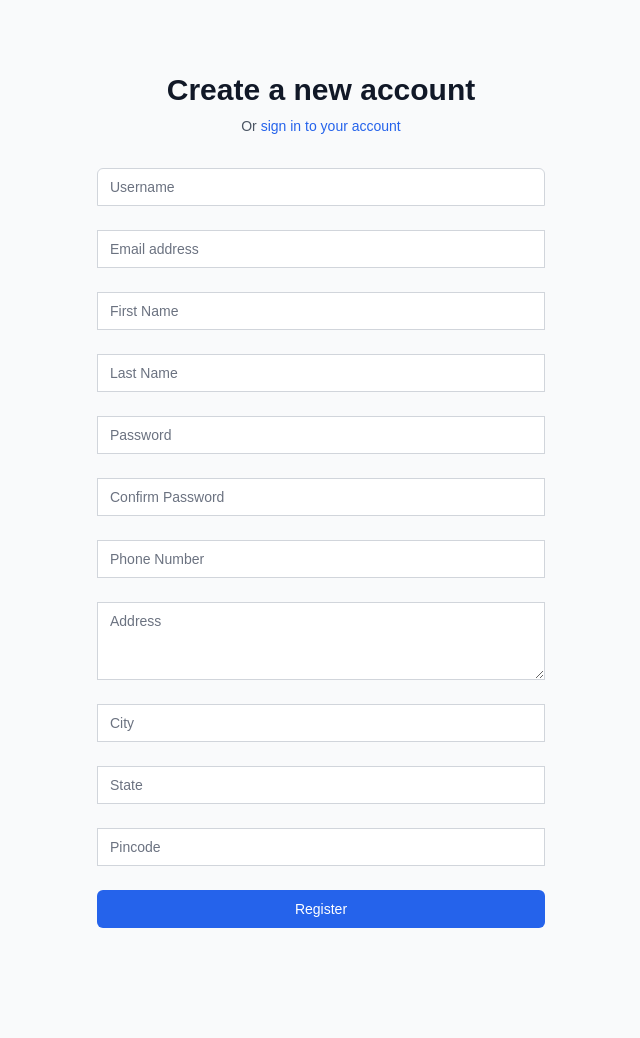
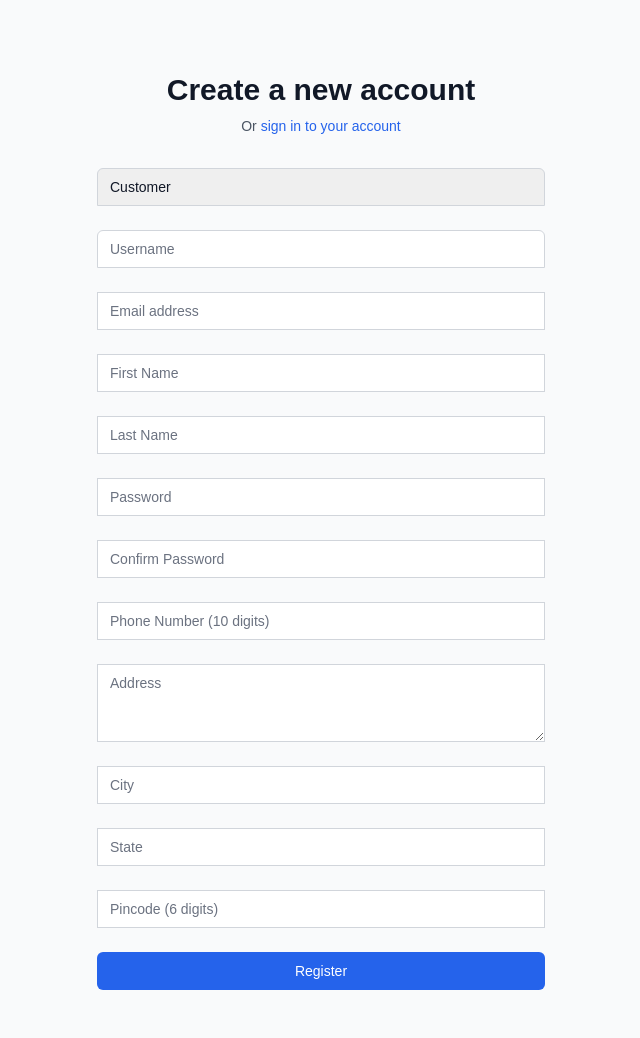
Before and after one commit to SASIDEVIvenaram/FLIPKART-ROBOTIC-CHALLENGE_SEC, a Django app: page /register/ in a window 1280 px wide. Shown: the whole page, without its empty margins (319-959 px from the left). Before the commit the page ends 928 px from the top, so only its background shows below. Run offline with Django 4.2, Linux system fonts and the light colour scheme.

Commit message:
Refactor templates and views, update user registration

```diff
--- a/flipkart/flipkart_app/templates/flipkart_app/base.html
+++ b/flipkart/flipkart_app/templates/flipkart_app/base.html
@@ -88,7 +88,7 @@
                 <!-- Navigation Links -->
                 <div class="hidden md:flex items-center space-x-6">
                     {% if user.is_authenticated %}
-                        <a href="{% url 'profile' %}" class="nav-link text-gray-700 hover:text-indigo-600">Dashboard</a>
+                        <a href="{% url 'home' %}" class="nav-link text-gray-700 hover:text-indigo-600">Dashboard</a>
                         <a href="{% url 'cart' %}" class="relative nav-link text-gray-700 hover:text-indigo-600 group">
                             <i class="fas fa-shopping-cart"></i>
                             <span class="absolute -top-2 -right-2 bg-indigo-600 text-white rounded-full w-5 h-5 flex items-center justify-center text-xs group-hover:bg-indigo-700 transition-colors duration-300">{{ user.cart.items.count }}</span>
--- a/flipkart/flipkart_app/templates/flipkart_app/order_confirmation.html
+++ b/flipkart/flipkart_app/templates/flipkart_app/order_confirmation.html
@@ -1,4 +1,4 @@
-{% extends 'base.html' %}
+{% extends 'flipkart_app/base.html' %}
 
 {% block title %}Order Confirmation - FlipIQ{% endblock %}
 
--- a/flipkart/flipkart_app/templates/flipkart_app/order_history.html
+++ b/flipkart/flipkart_app/templates/flipkart_app/order_history.html
@@ -1,4 +1,4 @@
-{% extends 'base.html' %}
+{% extends 'flipkart_app/base.html' %}
 
 {% block title %}Order History - FlipIQ{% endblock %}
 
--- a/flipkart/flipkart_app/templates/flipkart_app/register.html
+++ b/flipkart/flipkart_app/templates/flipkart_app/register.html
@@ -25,6 +25,16 @@
             <!-- Registration Form -->
             <form class="mt-8 space-y-6" action="{% url 'register' %}" method="POST">
                 {% csrf_token %}
+
+                <!-- User Type -->
+                <div>
+                    <label for="user_type" class="sr-only">User Type</label>
+                    <select id="user_type" name="user_type" required
+                            class="appearance-none rounded-none relative block w-full px-3 py-2 border border-gray-300 placeholder-gray-500 text-gray-900 rounded-t-md focus:outline-none focus:ring-blue-500 focus:border-blue-500 focus:z-10 sm:text-sm">
+                        <option value="customer">Customer</option>
+                        <option value="seller">Seller</option>
+                    </select>
+                </div>
 
                 <!-- Username -->
                 <div>
@@ -61,7 +71,7 @@
                 <!-- Password -->
                 <div>
                     <label for="password" class="sr-only">Password</label>
-                    <input id="password" name="password" type="password" required
+                    <input id="password" name="password" type="password" required minlength="8"
                            class="appearance-none rounded-none relative block w-full px-3 py-2 border border-gray-300 placeholder-gray-500 text-gray-900 focus:outline-none focus:ring-blue-500 focus:border-blue-500 focus:z-10 sm:text-sm"
                            placeholder="Password">
                 </div>
@@ -69,7 +79,7 @@
                 <!-- Confirm Password -->
                 <div>
                     <label for="confirm_password" class="sr-only">Confirm Password</label>
-                    <input id="confirm_password" name="confirm_password" type="password" required
+                    <input id="confirm_password" name="confirm_password" type="password" required minlength="8"
                            class="appearance-none rounded-none relative block w-full px-3 py-2 border border-gray-300 placeholder-gray-500 text-gray-900 focus:outline-none focus:ring-blue-500 focus:border-blue-500 focus:z-10 sm:text-sm"
                            placeholder="Confirm Password">
                 </div>
@@ -77,15 +87,16 @@
                 <!-- Phone Number -->
                 <div>
                     <label for="phone_number" class="sr-only">Phone Number</label>
-                    <input id="phone_number" name="phone_number" type="text"
+                    <input id="phone_number" name="phone_number" type="tel" required
+                           pattern="[0-9]{10}"
                            class="appearance-none rounded-none relative block w-full px-3 py-2 border border-gray-300 placeholder-gray-500 text-gray-900 focus:outline-none focus:ring-blue-500 focus:border-blue-500 focus:z-10 sm:text-sm"
-                           placeholder="Phone Number">
+                           placeholder="Phone Number (10 digits)">
                 </div>
 
                 <!-- Address -->
                 <div>
                     <label for="address" class="sr-only">Address</label>
-                    <textarea id="address" name="address" rows="3"
+                    <textarea id="address" name="address" rows="3" required
                               class="appearance-none rounded-none relative block w-full px-3 py-2 border border-gray-300 placeholder-gray-500 text-gray-900 focus:outline-none focus:ring-blue-500 focus:border-blue-500 focus:z-10 sm:text-sm"
                               placeholder="Address"></textarea>
                 </div>
@@ -93,7 +104,7 @@
                 <!-- City -->
                 <div>
                     <label for="city" class="sr-only">City</label>
-                    <input id="city" name="city" type="text"
+                    <input id="city" name="city" type="text" required
                            class="appearance-none rounded-none relative block w-full px-3 py-2 border border-gray-300 placeholder-gray-500 text-gray-900 focus:outline-none focus:ring-blue-500 focus:border-blue-500 focus:z-10 sm:text-sm"
                            placeholder="City">
                 </div>
@@ -101,7 +112,7 @@
                 <!-- State -->
                 <div>
                     <label for="state" class="sr-only">State</label>
-                    <input id="state" name="state" type="text"
+                    <input id="state" name="state" type="text" required
                            class="appearance-none rounded-none relative block w-full px-3 py-2 border border-gray-300 placeholder-gray-500 text-gray-900 focus:outline-none focus:ring-blue-500 focus:border-blue-500 focus:z-10 sm:text-sm"
                            placeholder="State">
                 </div>
@@ -109,9 +120,9 @@
                 <!-- Pincode -->
                 <div>
                     <label for="pincode" class="sr-only">Pincode</label>
-                    <input id="pincode" name="pincode" type="text"
+                    <input id="pincode" name="pincode" type="text" required minlength="6" maxlength="6"
                            class="appearance-none rounded-none relative block w-full px-3 py-2 border border-gray-300 placeholder-gray-500 text-gray-900 focus:outline-none focus:ring-blue-500 focus:border-blue-500 focus:z-10 sm:text-sm"
-                           placeholder="Pincode">
+                           placeholder="Pincode (6 digits)">
                 </div>
 
                 <!-- Display error messages, if any -->
--- a/flipkart/flipkart_app/templates/flipkart_app/user_profile.html
+++ b/flipkart/flipkart_app/templates/flipkart_app/user_profile.html
@@ -123,7 +123,7 @@
                         <div class="border-b last:border-b-0 py-3">
                             <div class="flex justify-between">
                                 <span class="font-medium">Order #{{ order.id }}</span>
-                                <span class="text-sm {{ order.status == 'delivered' ? 'text-green-500' : 'text-blue-500' }}">
+                                <span class="text-sm {% if order.status == 'delivered' %}text-green-500{% else %}text-blue-500{% endif %}">
                                     {{ order.status|title }}
                                 </span>
                             </div>
--- a/flipkart/flipkart_app/views.py
+++ b/flipkart/flipkart_app/views.py
@@ -4,9 +4,7 @@ from django.contrib import messages
 from django.db.models import Q
 from django.contrib.auth import login, logout, authenticate
 from django.views.generic import ListView, DetailView
-from .models import Product, Category, Cart, CartItem, Order, OrderItem, Review, Seller, WishlistItem, UserProfile
-from django.contrib.auth.models import User
-from .models import User
+from .models import Product, Category, Cart, CartItem, Order, OrderItem, Review, Seller, WishlistItem, UserProfile, User
 
 
 # Home Page (Product List)
@@ -47,7 +45,7 @@ class ProductDetailView(DetailView):
         return context
 
 
-# User Registration View (updated with additional fields)
+# User Registration View
 def user_register(request):
     if request.method == 'POST':
         username = request.POST.get('username')
@@ -61,6 +59,7 @@ def user_register(request):
         city = request.POST.get('city')
         state = request.POST.get('state')
         pincode = request.POST.get('pincode')
+        user_type = request.POST.get('user_type')  # 'customer' or 'seller'
 
         # Check if passwords match
         if password != confirm_password:
@@ -79,9 +78,11 @@ def user_register(request):
         user = User.objects.create_user(username=username, email=email, password=password)
         user.first_name = first_name
         user.last_name = last_name
+        user.is_customer = True if user_type == 'customer' else False
+        user.is_seller = True if user_type == 'seller' else False
         user.save()
 
-        # Create the user profile
+        # Create the user profile and set the user_type
         user_profile = UserProfile.objects.create(
             user=user,
             phone_number=phone_number,
@@ -89,8 +90,11 @@ def user_register(request):
             city=city,
             state=state,
             pincode=pincode,
-            user_type='customer'  # Assuming default user type is customer
+            user_type=user_type
         )
+
+        if user_type == 'seller':
+            Seller.objects.create(user_profile=user_profile, is_verified=False)
 
         messages.success(request, 'Registration successful! You can now log in.')
         return redirect('login')
@@ -98,7 +102,7 @@ def user_register(request):
     return render(request, 'flipkart_app/register.html')
 
 
-# User Login View (Simplified)
+# User Login View (Supports role-based redirection)
 def user_login(request):
     if request.method == 'POST':
         username = request.POST.get('username')
@@ -107,7 +111,11 @@ def user_login(request):
 
         if user is not None:
             login(request, user)
-            return redirect('home')
+            # Redirect based on role
+            if user.is_seller:
+                return redirect('seller_dashboard')  # Redirect to seller dashboard
+            else:
+                return redirect('home')  # Redirect to customer profile
         else:
             messages.error(request, 'Invalid username or password.')
             return redirect('login')
@@ -119,7 +127,7 @@ def user_login(request):
 @login_required
 def user_logout(request):
     logout(request)
-    return redirect('home')
+    return redirect('login')
 
 
 # View Cart
```
Also changed, not shown: flipkart/flipkart_app/admin.py (+14 -2 lines), flipkart/flipkart_app/models.py (+3 -8 lines), flipkart/flipkart_app/templates/flipkart_app/product_list.html (+22 -22 lines), flipkart/db.sqlite3, flipkart/flipkart_app/migrations/0005_remove_registration_address_remove_registration_city_and_more.py (added), flipkart/media/category_images/360_F_566073169_A0tOPYkqAMkam55PMm1FC63HgdzNbPcd.jpg (added), flipkart/media/category_images/apple_fruit_powder3.jpg (added), flipkart/media/category_images/istockphoto-458413277-612x612.jpg (added), flipkart/media/product_images/71oPL6sEwHL.jpg (added), flipkart/media/product_images/apple_fruit_powder3.jpg (added), flipkart/media/product_images/apple_fruit_powder3_jsvtRa0.jpg (added).
